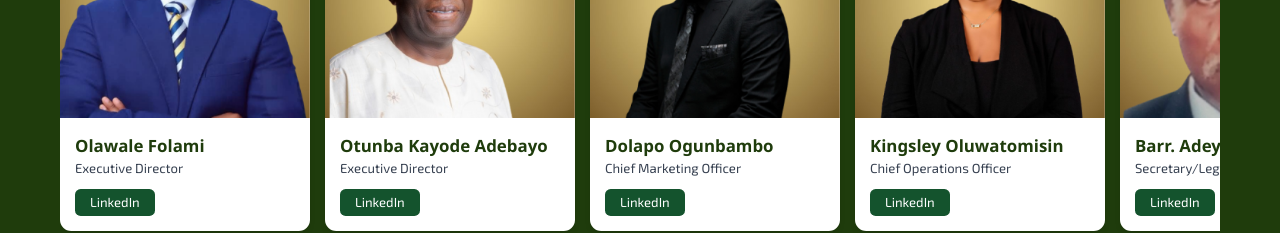
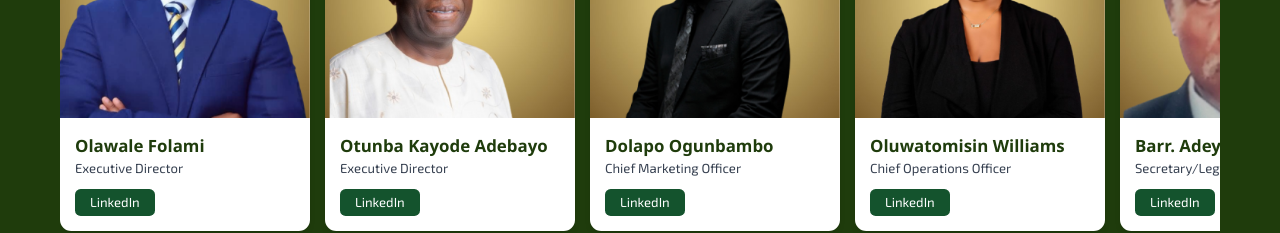
Before and after one commit to RereTooki/Gateway-Polo, a React (Vite) app: page /aboutUs in a window 1280 px wide. Shown: the part 2200-2433 px from the top of the page. Built offline with nearby package versions, Linux system fonts and the light colour scheme.

Commit message:
added linkedin

```diff
--- a/src/components/MeetTheTeam.tsx
+++ b/src/components/MeetTheTeam.tsx
@@ -42,7 +42,7 @@ const team: TeamMember[] = [
   },
 
   {
-    name: "Kingsley Oluwatomisin",
+    name: "Oluwatomisin Williams",
     title: "Chief Operations Officer",
     image: team5,
     linkedin:
```
Also changed, not shown: 1 other file (tests, documents, lock files or other folders).
